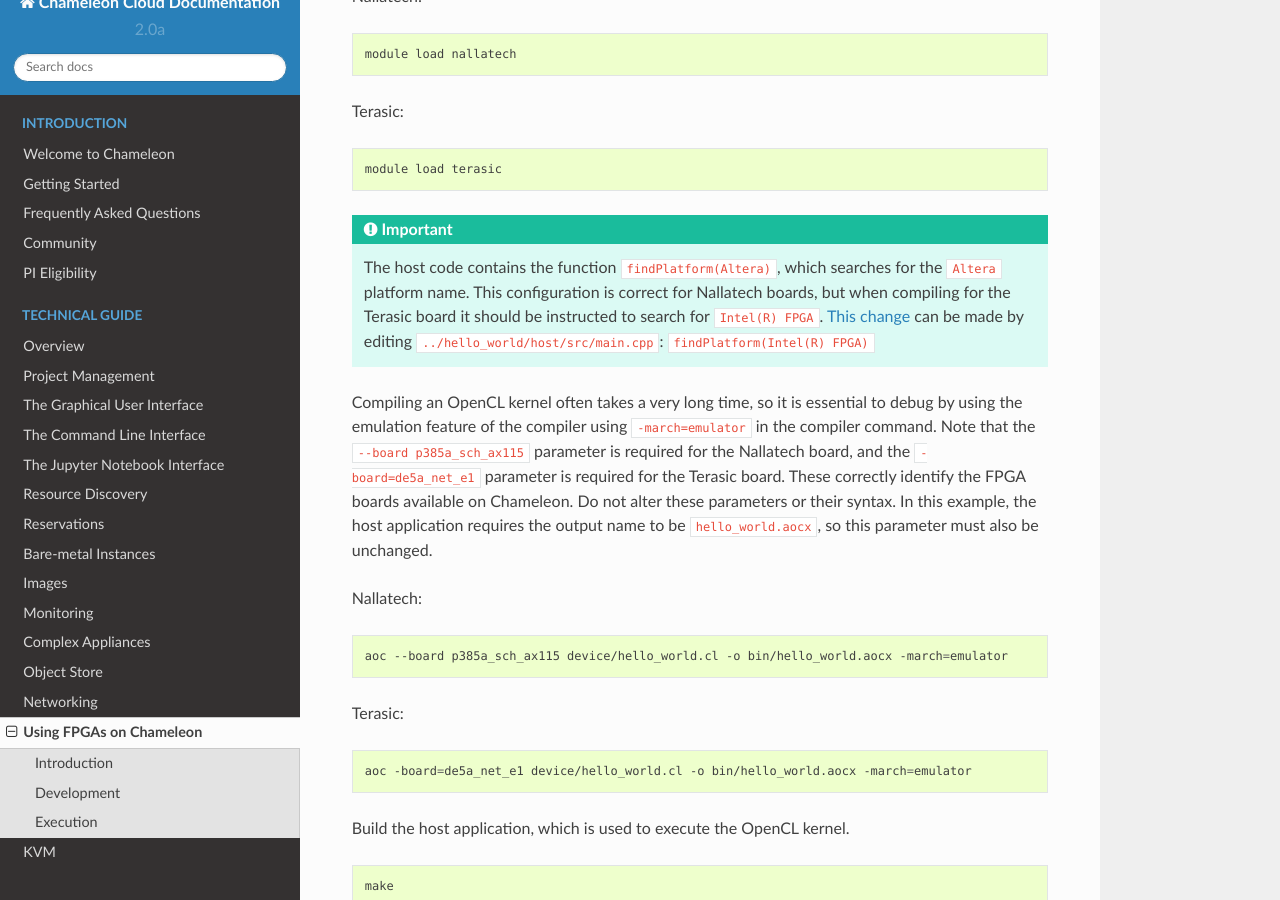
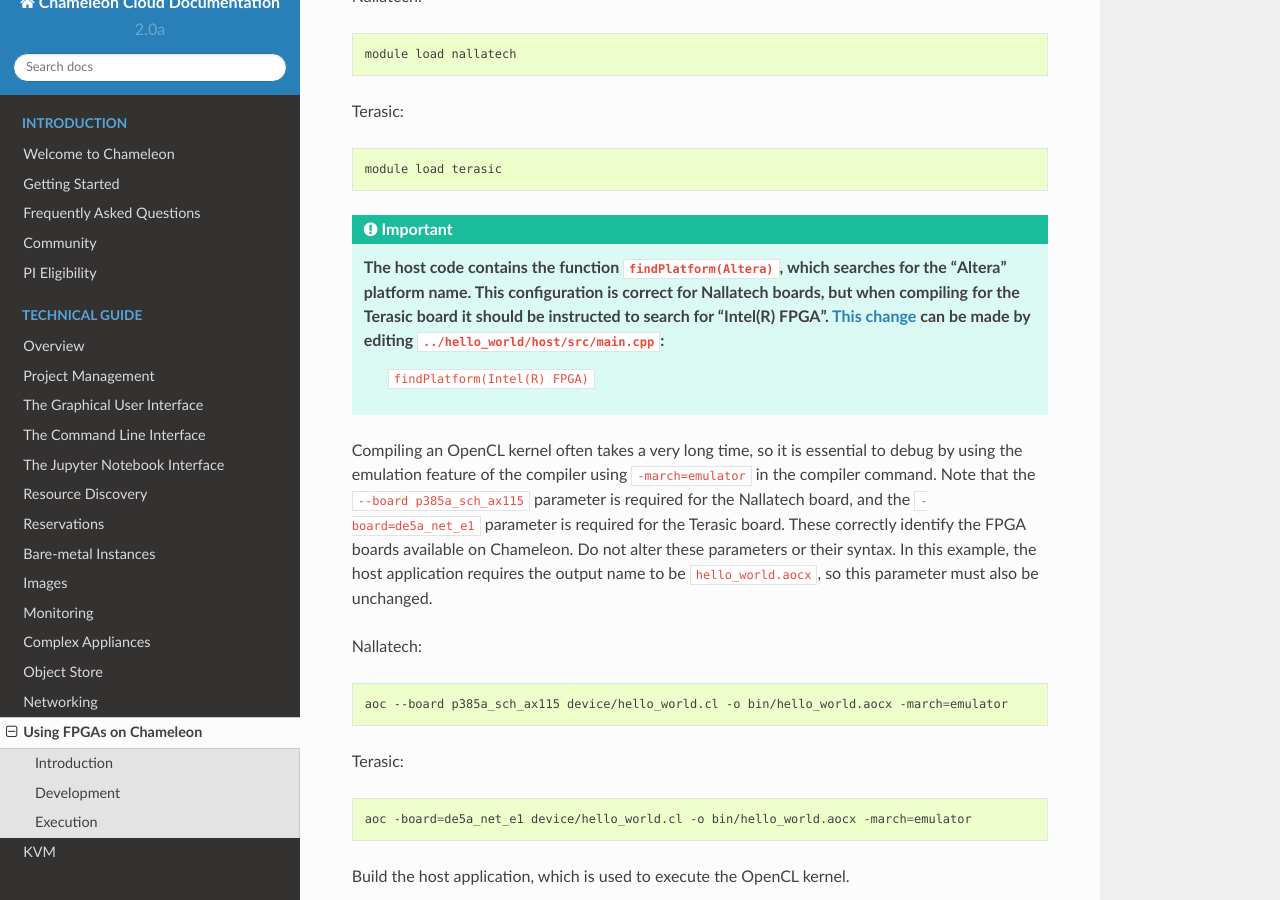
Before and after one commit to ChameleonCloud/docs, a Sphinx documentation site: the page built from source/technical/fpga.rst, in a window 1280 px wide and 900 px high, scrolled down 1408 px. Built offline with Sphinx 7.4.7 and the Read the Docs theme 2.0.0, drawn with Linux system fonts in a browser that asks for light colours.

```diff
--- a/source/technical/fpga.rst
+++ b/source/technical/fpga.rst
@@ -55,8 +55,8 @@ Terasic:
    module load terasic
 
 .. important::
-   The host code contains the function ``findPlatform(Altera)``, which searches for the ``Altera`` platform name. This configuration is correct for Nallatech boards, but when compiling for the Terasic board it should be instructed to search for ``Intel(R) FPGA``. `This change <https://www.intel.com/content/www/us/en/programmable/support/support-resources/knowledge-base/solutions/fb409015.html>`_ can be made by editing ``../hello_world/host/src/main.cpp``:
-   ``findPlatform(Intel(R) FPGA)``
+   The host code contains the function ``findPlatform(Altera)``, which searches for the "Altera" platform name. This configuration is correct for Nallatech boards, but when compiling for the Terasic board it should be instructed to search for "Intel(R) FPGA". `This change <https://www.intel.com/content/www/us/en/programmable/support/support-resources/knowledge-base/solutions/fb409015.html>`_ can be made by editing ``../hello_world/host/src/main.cpp``:
+    ``findPlatform(Intel(R) FPGA)``
 
 Compiling an OpenCL kernel often takes a very long time, so it is essential to debug by using the emulation feature of the compiler using ``-march=emulator`` in the compiler command. Note that the ``--board p385a_sch_ax115`` parameter is required for the Nallatech board, and the ``-board=de5a_net_e1`` parameter is required for the Terasic board. These correctly identify the FPGA boards available on Chameleon. Do not alter these parameters or their syntax. In this example, the host application requires the output name to be ``hello_world.aocx``, so this parameter must also be unchanged.
 
```
